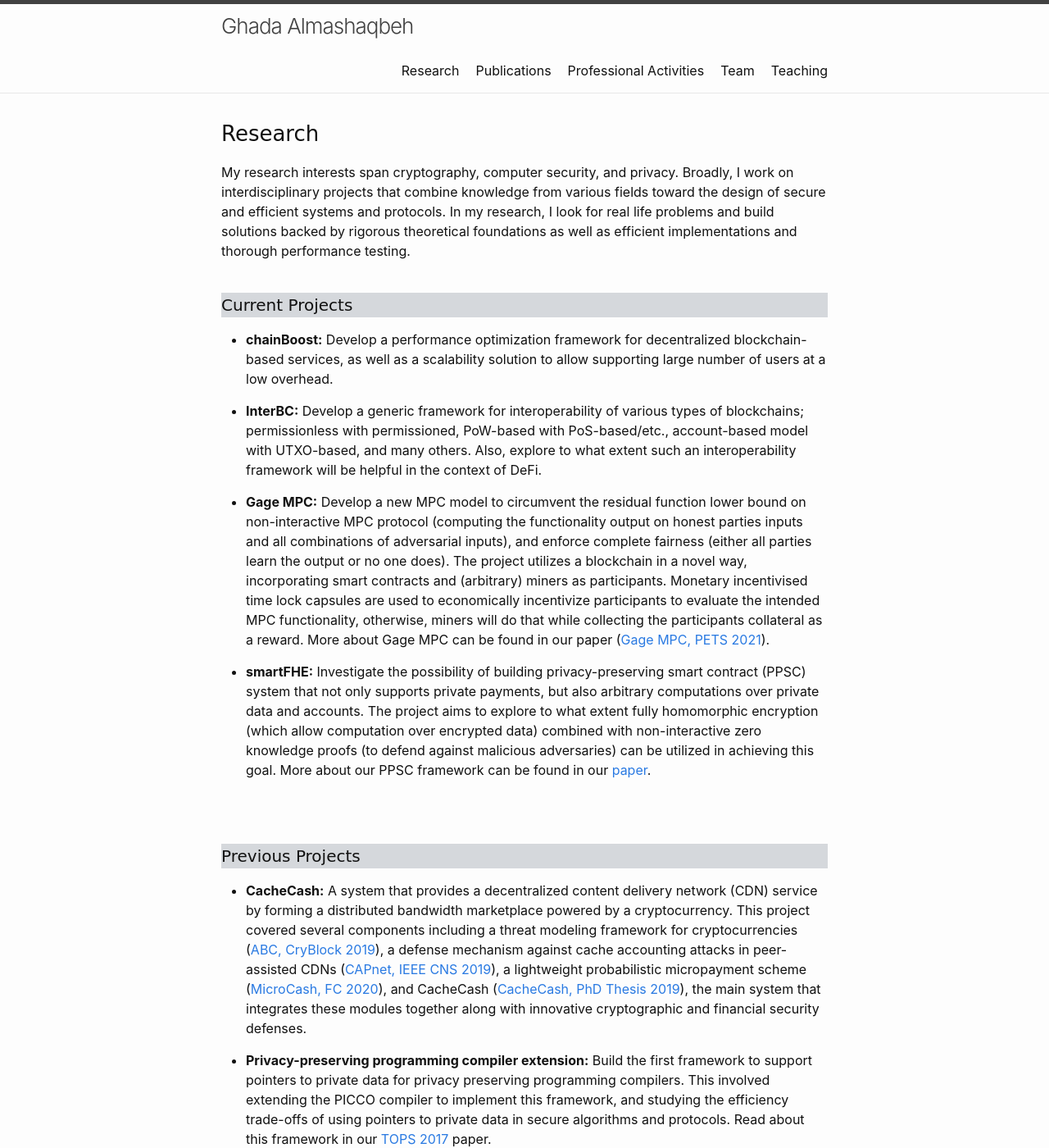
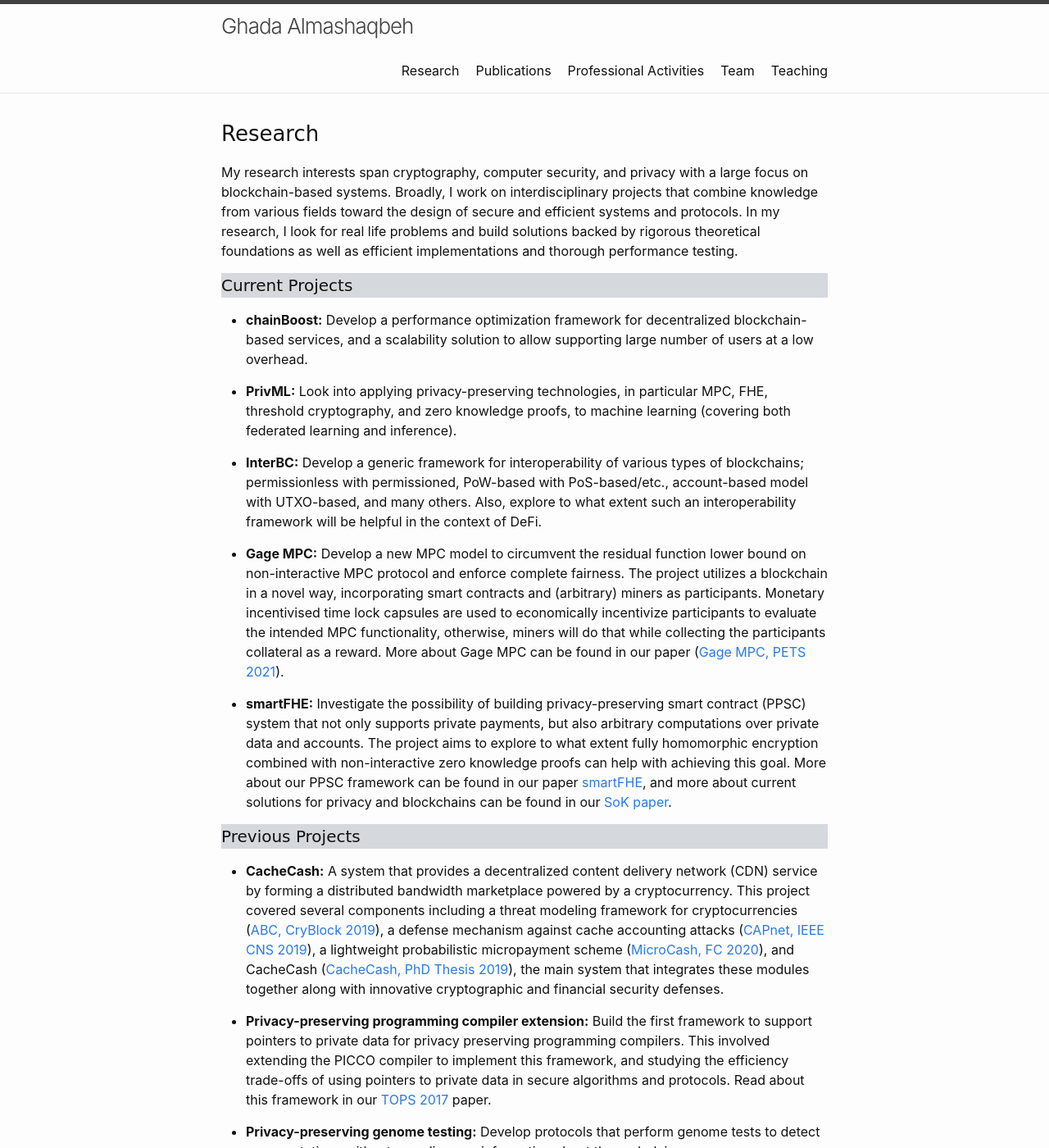
Before and after one commit to GhadaAlmashaqbeh/GhadaAlmashaqbeh.github.io, a Jekyll site: the page built from 01-research.md, in a window 1280 px wide and 1400 px high. Shown: the whole window at 82% size. Built offline with Jekyll 4.4.1, drawn with Linux system fonts in a browser that asks for light colours.

Commit message:
edit research

```diff
--- a/01-research.md
+++ b/01-research.md
@@ -7,31 +7,27 @@ permalink: /research/
 
 <h3 style="font-family: 'Comic Sans MS'; margin-top: -30px;">Research</h3>
 
-My research interests span cryptography, computer security, and privacy. Broadly, I work on interdisciplinary projects that combine knowledge from various fields toward the design of secure and efficient systems and protocols. In my research, I look for real life problems and build solutions backed by rigorous theoretical foundations as well as efficient implementations and thorough performance testing.
-<br/>
+My research interests span cryptography, computer security, and privacy with a large focus on blockchain-based systems. Broadly, I work on interdisciplinary projects that combine knowledge from various fields toward the design of secure and efficient systems and protocols. In my research, I look for real life problems and build solutions backed by rigorous theoretical foundations as well as efficient implementations and thorough performance testing.
 
 
 <h4 style="font-family: 'Comic Sans MS'; background-color:rgb(213, 216, 220);">Current Projects</h4>
 
-* **chainBoost:** Develop a performance optimization framework for decentralized blockchain-based services, as well as a scalability solution to allow supporting large number of users at a low overhead.
+* **chainBoost:** Develop a performance optimization framework for decentralized blockchain-based services, and a scalability solution to allow supporting large number of users at a low overhead.
 
+* **PrivML:** Look into applying privacy-preserving technologies, in particular MPC, FHE, threshold cryptography, and zero knowledge proofs, to machine learning (covering both federated learning and inference).
 
 * **InterBC:** Develop a generic framework for interoperability of various types of blockchains; permissionless with permissioned, PoW-based with PoS-based/etc., account-based model with UTXO-based, and many others. Also, explore to what extent such an interoperability framework will be helpful in the context of DeFi.
 
 
-* **Gage MPC:** Develop a new MPC model to circumvent the residual function lower bound on non-interactive MPC protocol (computing the functionality output on honest parties inputs and all combinations of adversarial inputs), and enforce complete fairness (either all parties learn the output or no one does). The project utilizes a blockchain in a novel way, incorporating smart contracts and (arbitrary) miners as participants. Monetary incentivised time lock capsules are used to economically incentivize participants to evaluate the intended MPC functionality, otherwise, miners will do that while collecting the participants collateral as a reward. More about Gage MPC can be found in our paper ([Gage MPC, PETS 2021](https://eprint.iacr.org/2021/256)).
+* **Gage MPC:** Develop a new MPC model to circumvent the residual function lower bound on non-interactive MPC protocol and enforce complete fairness. The project utilizes a blockchain in a novel way, incorporating smart contracts and (arbitrary) miners as participants. Monetary incentivised time lock capsules are used to economically incentivize participants to evaluate the intended MPC functionality, otherwise, miners will do that while collecting the participants collateral as a reward. More about Gage MPC can be found in our paper ([Gage MPC, PETS 2021](https://eprint.iacr.org/2021/256)).
 
 
-* **smartFHE:** Investigate the possibility of building privacy-preserving smart contract (PPSC) system that not only supports private payments, but also arbitrary computations over private data and accounts. The project aims to explore to what extent fully homomorphic encryption (which allow computation over encrypted data) combined with non-interactive zero knowledge proofs (to defend against malicious adversaries) can be utilized in achieving this goal. More about our PPSC framework can be found in our [paper](https://eprint.iacr.org/2021/133).
-
-
-<br/>
-<br/>
+* **smartFHE:** Investigate the possibility of building privacy-preserving smart contract (PPSC) system that not only supports private payments, but also arbitrary computations over private data and accounts. The project aims to explore to what extent fully homomorphic encryption combined with non-interactive zero knowledge proofs can help with achieving this goal. More about our PPSC framework can be found in our paper [smartFHE](https://eprint.iacr.org/2021/133), and more about current solutions for privacy and blockchains can be found in our [SoK paper](https://eprint.iacr.org/2021/727.pdf).
 
 
 <h4 style="font-family: 'Comic Sans MS'; background-color:rgb(213, 216, 220);">Previous Projects</h4>
 
-* **CacheCash:** A system that provides a decentralized content delivery network (CDN) service by forming a distributed bandwidth marketplace powered by a cryptocurrency. This project covered several components including a threat modeling framework for cryptocurrencies ([ABC, CryBlock 2019](https://ieeexplore.ieee.org/document/8845101)), a defense mechanism against cache accounting attacks in peer-assisted CDNs ([CAPnet, IEEE CNS 2019](https://ieeexplore.ieee.org/document/8802825)), a lightweight probabilistic micropayment scheme ([MicroCash, FC 2020](https://link.springer.com/chapter/10.1007/978-3-030-51280-4_13)), and CacheCash ([CacheCash, PhD Thesis 2019](https://academiccommons.columbia.edu/doi/10.7916/d8-kmv2-7n57)), the main system that integrates these modules together along with innovative cryptographic and financial security defenses.
+* **CacheCash:** A system that provides a decentralized content delivery network (CDN) service by forming a distributed bandwidth marketplace powered by a cryptocurrency. This project covered several components including a threat modeling framework for cryptocurrencies ([ABC, CryBlock 2019](https://ieeexplore.ieee.org/document/8845101)), a defense mechanism against cache accounting attacks ([CAPnet, IEEE CNS 2019](https://ieeexplore.ieee.org/document/8802825)), a lightweight probabilistic micropayment scheme ([MicroCash, FC 2020](https://link.springer.com/chapter/10.1007/978-3-030-51280-4_13)), and CacheCash ([CacheCash, PhD Thesis 2019](https://academiccommons.columbia.edu/doi/10.7916/d8-kmv2-7n57)), the main system that integrates these modules together along with innovative cryptographic and financial security defenses.
 
 
 * **Privacy-preserving programming compiler extension:** Build the first framework to support pointers to private data for privacy preserving programming compilers. This involved extending the PICCO compiler to implement this framework, and studying the efficiency trade-offs of using pointers to private data in secure algorithms and protocols. Read about this framework in our [TOPS 2017](https://dl.acm.org/citation.cfm?id=3154600) paper.
```
